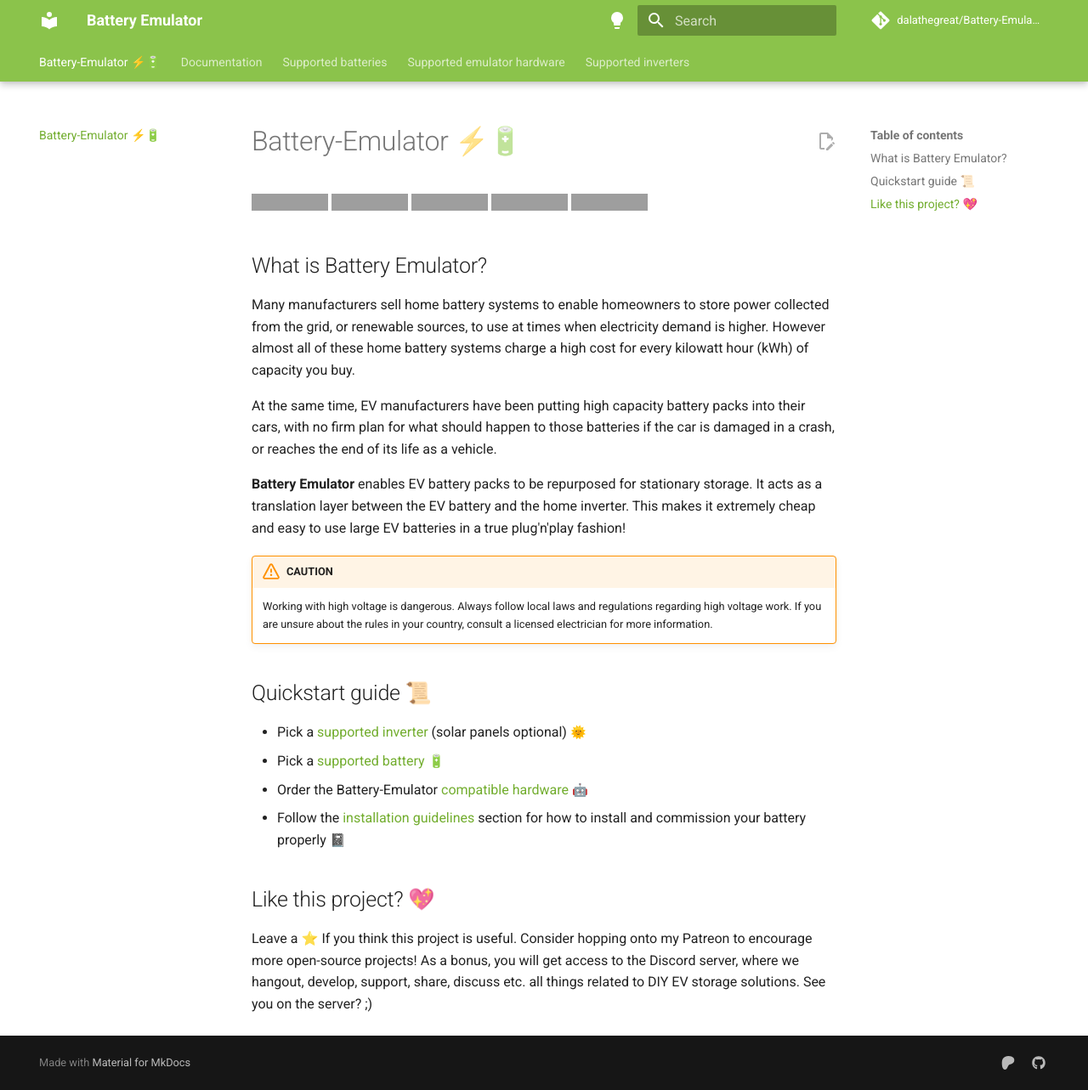
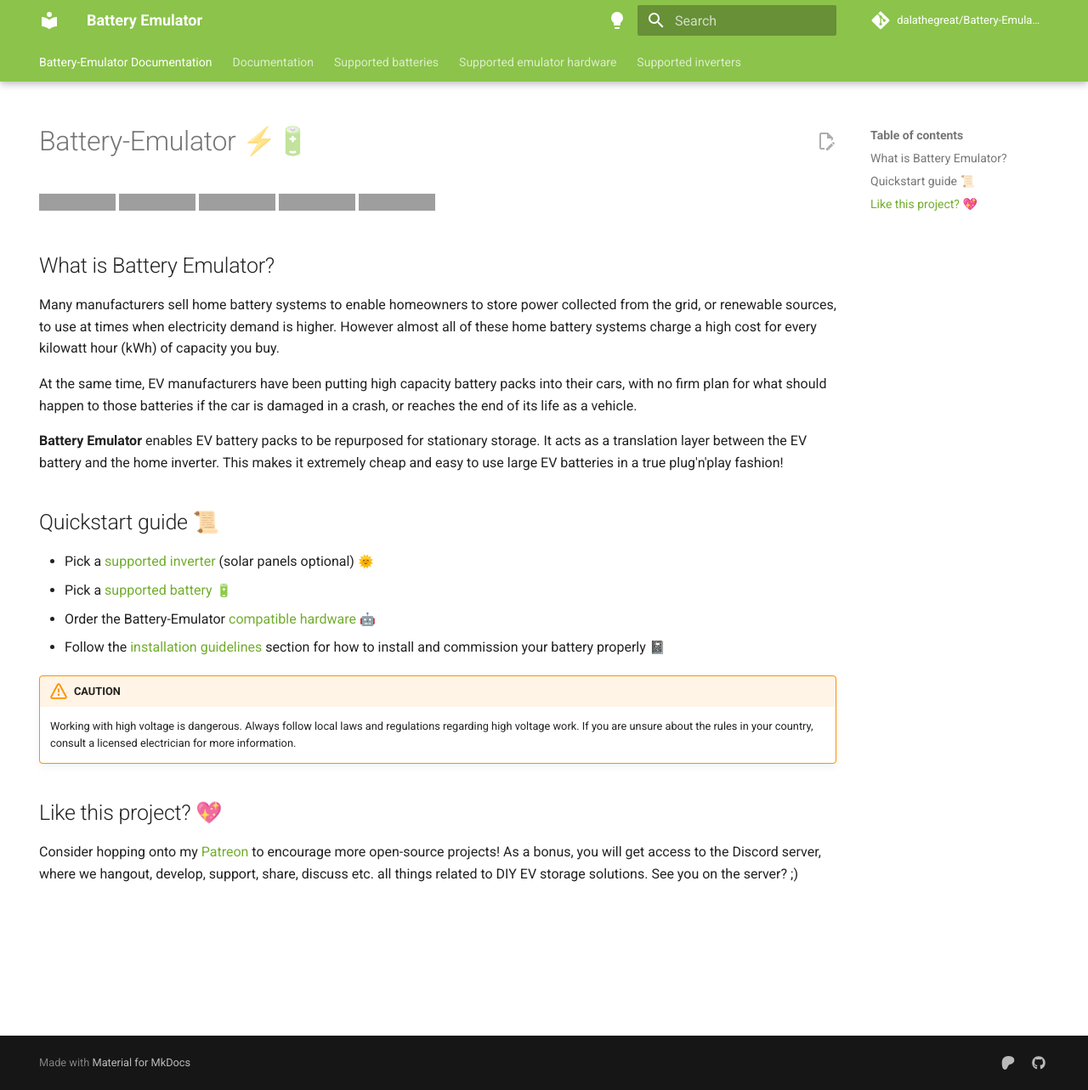
Before and after one commit to nagyrobi/Battery-Emulator-Docs, an MkDocs documentation site: the page built from docs/index.md, in a window 1280 px wide and 1283 px high. Shown: the whole window at 85% size. Built offline with MkDocs 1.6.1 and Material for MkDocs 9.7.7, drawn with Linux system fonts in a browser that asks for light colours; emoji names are drawn with the system emoji font; comment, search, counter and statistics services are not loaded; grey boxes are pictures that could not be loaded.

Commit message:
Update index.md

```diff
--- a/docs/index.md
+++ b/docs/index.md
@@ -1,3 +1,10 @@
+---
+title: Battery-Emulator Documentation
+description: This revolutionary software enables EV battery packs to be easily reused for stationary storage in combination with solar inverters
+hide:
+  - navigation
+---
+
 # Battery-Emulator ⚡🔋
 ![GitHub release (with filter)](https://img.shields.io/github/v/release/dalathegreat/BYD-Battery-Emulator-For-Gen24?color=%23008000)
 ![GitHub Repo stars](https://img.shields.io/github/stars/dalathegreat/Battery-Emulator?style=flat&color=%23128512)
@@ -13,14 +20,14 @@
 
 **Battery Emulator** enables EV battery packs to be repurposed for stationary storage. It acts as a translation layer between the EV battery and the home inverter. This makes it extremely cheap and easy to use large EV batteries in a true plug'n'play fashion!
 
-!!! warning "CAUTION"
-    Working with high voltage is dangerous. Always follow local laws and regulations regarding high voltage work. If you are unsure about the rules in your country, consult a licensed electrician for more information.
-
 ## Quickstart guide 📜
 - Pick a [supported inverter](https://github.com/dalathegreat/Battery-Emulator/wiki#supported-inverters-list) (solar panels optional) :sun_with_face:
 - Pick a [supported battery](https://github.com/dalathegreat/Battery-Emulator/wiki#supported-batteries-list) :battery:
 - Order the Battery-Emulator [compatible hardware](https://github.com/dalathegreat/Battery-Emulator/wiki#where-do-i-get-the-hardware-needed) :robot:
 - Follow the [installation guidelines](https://github.com/dalathegreat/Battery-Emulator/wiki/Installation-guidelines) section for how to install and commission your battery properly :notebook:
 
+!!! warning "CAUTION"
+    Working with high voltage is dangerous. Always follow local laws and regulations regarding high voltage work. If you are unsure about the rules in your country, consult a licensed electrician for more information.
+
 ## Like this project? 💖
-Leave a ⭐ If you think this project is useful. Consider hopping onto my Patreon to encourage more open-source projects! As a bonus, you will get access to the Discord server, where we hangout, develop, support, share, discuss etc. all things related to DIY EV storage solutions. See you on the server? ;)
+Consider hopping onto my [Patreon](https://www.patreon.com/dala) to encourage more open-source projects! As a bonus, you will get access to the Discord server, where we hangout, develop, support, share, discuss etc. all things related to DIY EV storage solutions. See you on the server? ;)
```
